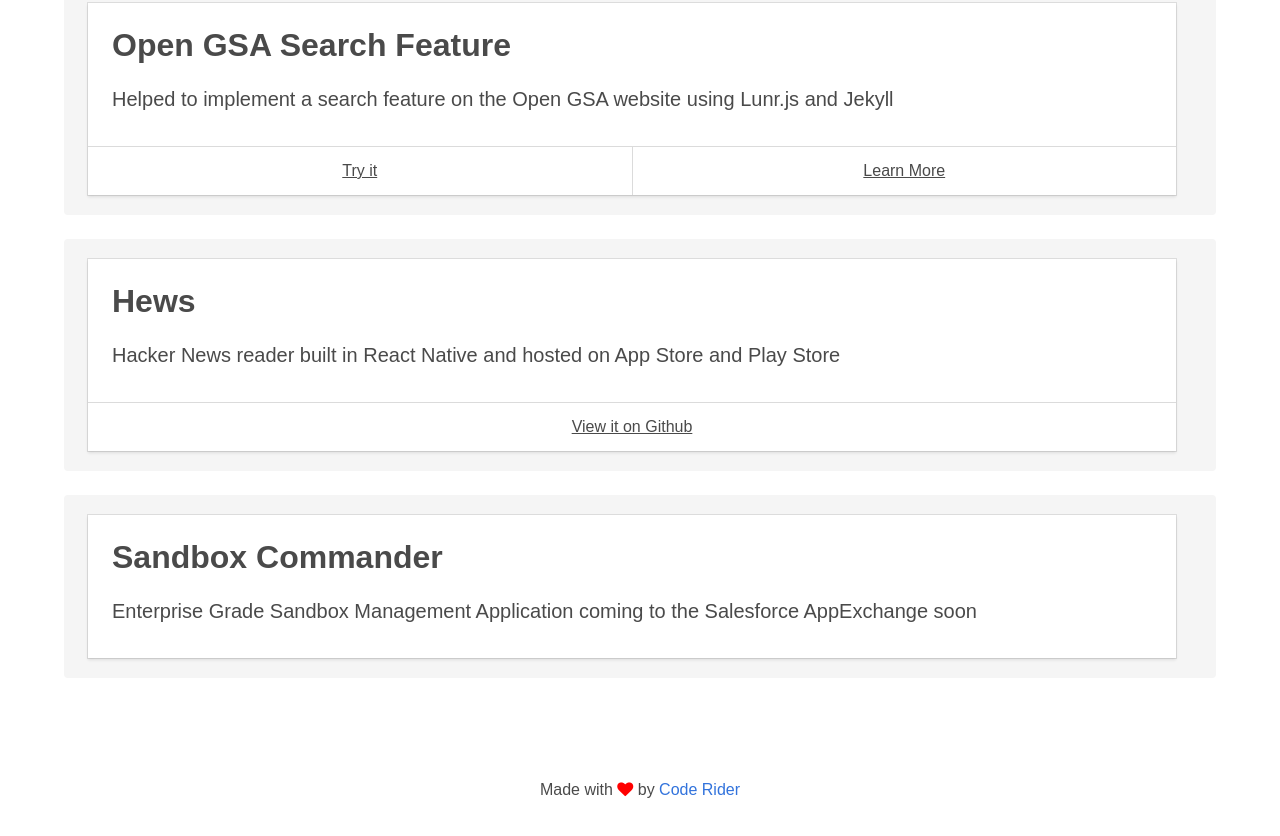
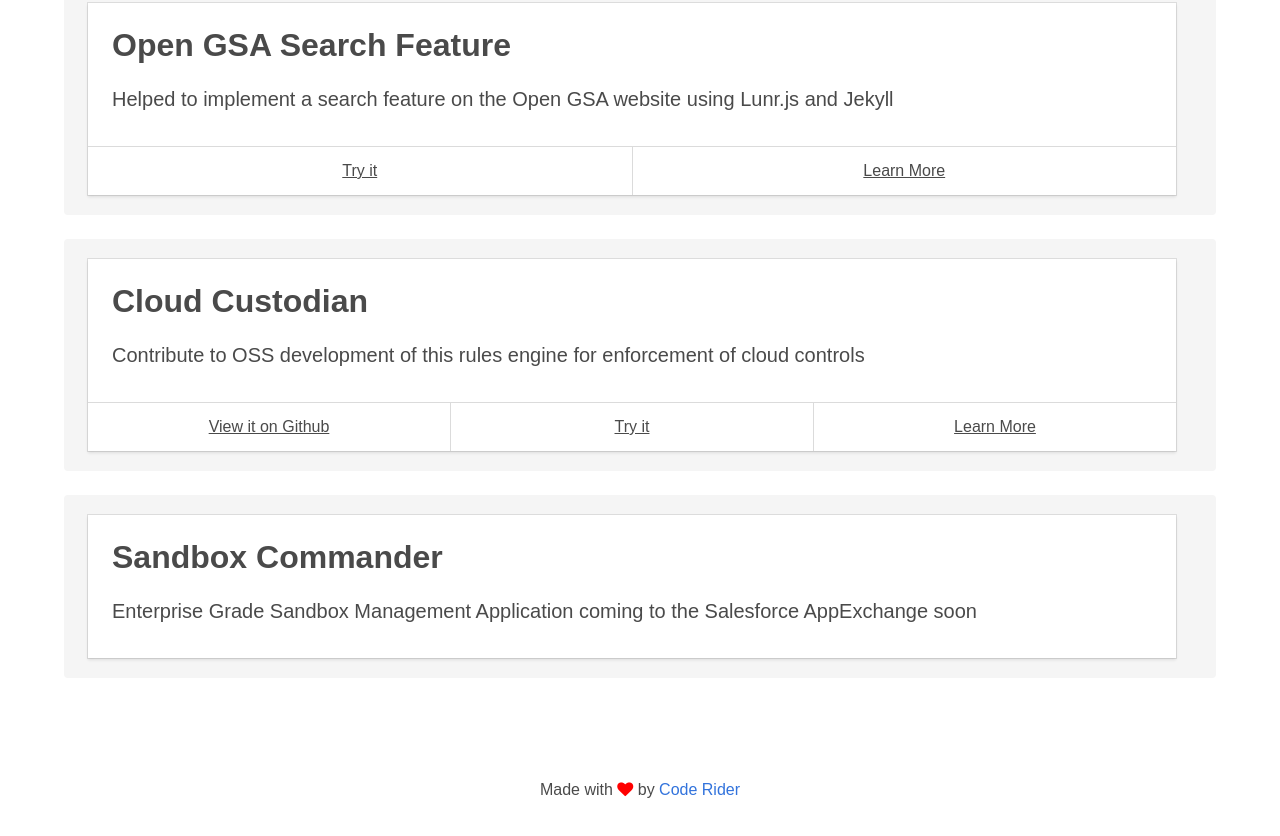
Before and after one commit to 4g3/code-rider-llc-company-site, a React (Create React App) app: page /projects in a window 1280 px wide. Shown: the part 664-1500 px from the top of the page. Built offline with nearby package versions, Linux system fonts and the light colour scheme.

Commit message:
Update projects

```diff
--- a/src/pages/Portfolio.jsx
+++ b/src/pages/Portfolio.jsx
@@ -28,11 +28,11 @@
           learnLink: 'https://www.youtube.com/watch?v=cQyDMejvojY&feature=youtu.be',
         },
         {
-          name: 'Hews',
-          description: 'Hacker News reader built in React Native and hosted on App Store and Play Store',
-          githubLink: 'https://github.com/code-rider-llc/hews',
-          liveLink: '',
-          learnLink: '',
+          name: 'Cloud Custodian',
+          description: 'Contribute to OSS development of this rules engine for enforcement of cloud controls',
+          githubLink: 'https://github.com/cloud-custodian/cloud-custodian',
+          liveLink: 'https://cloudcustodian.io/',
+          learnLink: 'https://cloudcustodian.io/docs/index.html',
         },
         {
           name: 'Sandbox Commander',
```
